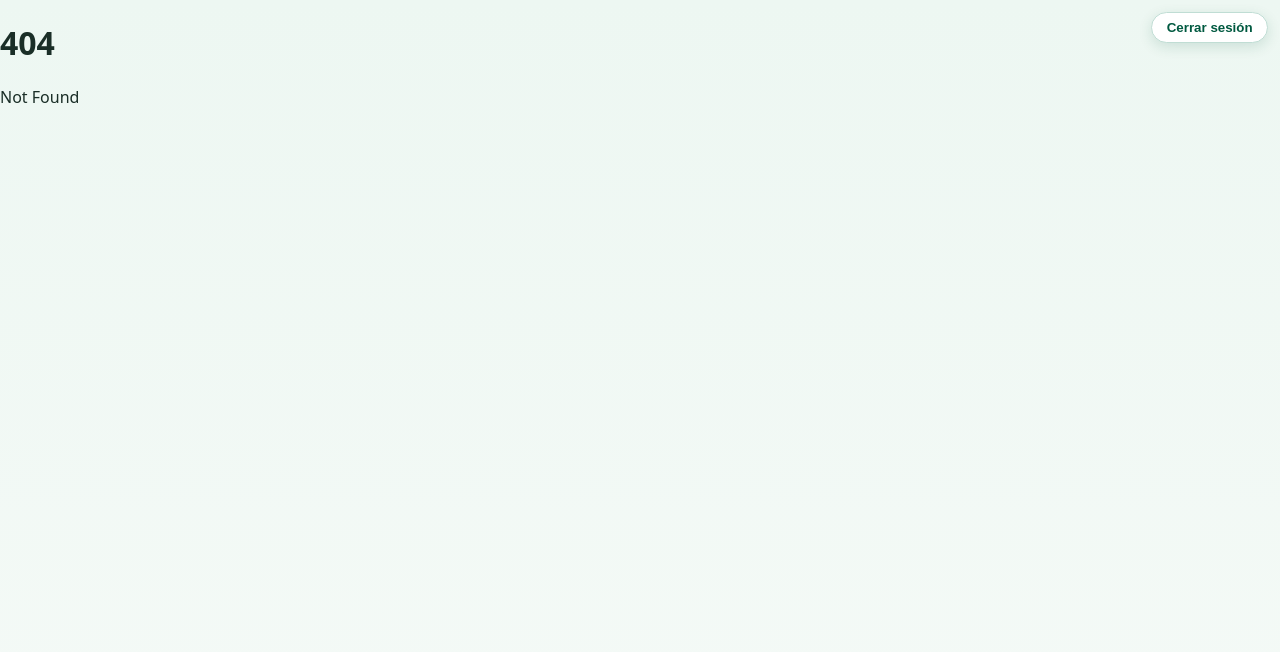
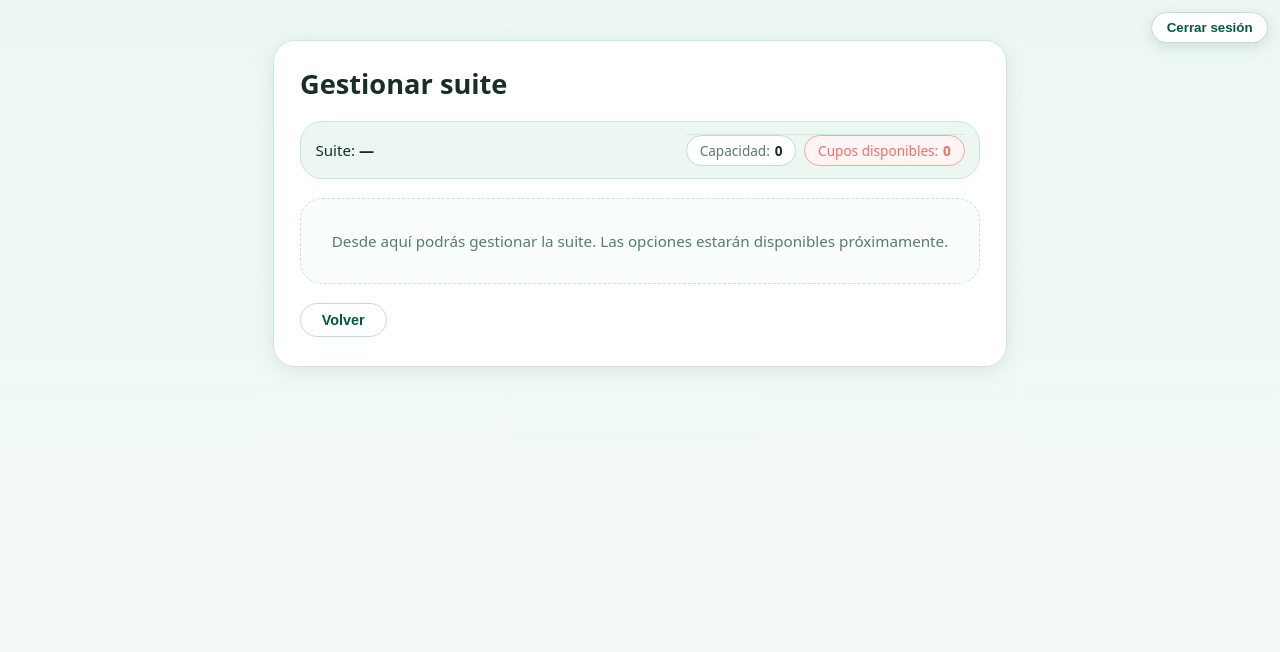
Before and after one commit to wccm92/suites_app, a SvelteKit app in the folder suites_frontend_app/: page /gestionar-suites in a window 1280 px wide. Before the commit this address had no page. Shown: the top 652 px of the page. Built offline with nearby package versions, Linux system fonts and the light colour scheme.

Commit message:
nuevo boton

```diff
--- /dev/null
+++ b/suites_frontend_app/src/routes/gestionar-suites/+page.svelte
@@ -0,0 +1,213 @@
+<script lang="ts">
+  import { goto } from "$app/navigation";
+  import { base } from "$app/paths";
+  import { page } from "$app/stores";
+  import { get } from "svelte/store";
+  import { session } from "$lib/stores/session";
+
+  // ── Suite params (desde la query string) ──────────────────────────────
+  let suiteId = "";
+  let capacidad = 0;
+  let cuposDisponiblesRaw: string | null = null;
+  let cuposDisponiblesNum = 0;
+  let cuposDisponiblesSafe = 0;
+
+  $: suiteId = $page.url.searchParams.get("id_suite") ?? "";
+  $: capacidad = Number($page.url.searchParams.get("capacidad") ?? "0");
+  $: cuposDisponiblesRaw = $page.url.searchParams.get("cupos_disponibles");
+  $: cuposDisponiblesNum = Number(cuposDisponiblesRaw ?? "0");
+  $: cuposDisponiblesSafe =
+    Number.isFinite(cuposDisponiblesNum) && cuposDisponiblesNum > 0
+      ? cuposDisponiblesNum
+      : 0;
+
+  // ── Navegación ────────────────────────────────────────────────────────
+  function getHomeRoute(): string {
+    const { jwt } = get(session);
+    if (!jwt) return `${base}/`;
+    try {
+      const payload = JSON.parse(atob(jwt.split(".")[1]));
+      if (payload?.profile === "leaseholder") return `${base}/arriendos`;
+    } catch {}
+    return `${base}/`;
+  }
+
+  function handleBack() {
+    goto(getHomeRoute());
+  }
+</script>
+
+<svelte:head>
+  <title>Gestionar suite</title>
+  <meta name="viewport" content="width=device-width, initial-scale=1.0" />
+</svelte:head>
+
+<main class="page">
+  <section class="form-container">
+    <div class="step-heading">
+      <h1 class="step-title">Gestionar suite</h1>
+    </div>
+
+    <!-- ── Suite meta ─────────────────────────────────────────────────── -->
+    <div class="suite-meta">
+      <span class="suite-id-label">Suite: <strong>{suiteId || "—"}</strong></span>
+      <div class="suite-stats">
+        <span class="stat-pill">
+          Capacidad: <strong>{capacidad}</strong>
+        </span>
+        <span class="stat-pill {cuposDisponiblesSafe === 0 ? 'stat-pill--zero' : ''}">
+          Cupos disponibles: <strong>{cuposDisponiblesSafe}</strong>
+        </span>
+      </div>
+    </div>
+
+    <!-- ── Contenido (pendiente de lógica) ────────────────────────────── -->
+    <div class="placeholder">
+      <p class="placeholder-text">
+        Desde aquí podrás gestionar la suite. Las opciones estarán disponibles próximamente.
+      </p>
+    </div>
+
+    <div class="step-actions">
+      <button type="button" class="btn-back" on:click={handleBack}>
+        Volver
+      </button>
+    </div>
+  </section>
+</main>
+
+<style>
+  .form-container {
+    width: min(680px, 100%);
+    margin: 0 auto;
+    padding: 1.5rem 1.6rem 1.8rem;
+    display: flex;
+    flex-direction: column;
+    gap: 1.2rem;
+  }
+
+  .step-heading {
+    display: flex;
+    align-items: center;
+    justify-content: space-between;
+    gap: 0.75rem;
+  }
+
+  .step-title {
+    margin: 0;
+    font-size: clamp(1.3rem, 1.05rem + 1vw, 1.7rem);
+    font-weight: 700;
+    color: var(--color-text-main);
+  }
+
+  /* ── Suite meta ───────────────────────────────────────────────────── */
+  .suite-meta {
+    display: flex;
+    flex-wrap: wrap;
+    align-items: center;
+    justify-content: space-between;
+    gap: 0.6rem;
+    padding: 0.75rem 0.9rem;
+    background: #edf7f2;
+    border: 1px solid #c8e6d8;
+    border-radius: var(--radius-lg);
+  }
+
+  .suite-id-label {
+    font-size: 0.95rem;
+    color: var(--color-text-main);
+  }
+
+  .suite-stats {
+    display: flex;
+    flex-wrap: wrap;
+    gap: 0.5rem;
+  }
+
+  .stat-pill {
+    display: inline-flex;
+    align-items: center;
+    padding: 0.3rem 0.8rem;
+    border-radius: 999px;
+    background: #ffffff;
+    border: 1px solid #c0ddd4;
+    font-size: 0.85rem;
+    color: var(--color-text-muted);
+  }
+
+  .stat-pill strong {
+    margin-left: 0.3rem;
+    color: var(--color-text-main);
+    font-weight: 700;
+  }
+
+  .stat-pill--zero {
+    background: #fff5f5;
+    border-color: var(--color-error-soft);
+    color: var(--color-error);
+  }
+
+  .stat-pill--zero strong {
+    color: var(--color-error);
+  }
+
+  /* ── Placeholder ──────────────────────────────────────────────────── */
+  .placeholder {
+    padding: 2rem 1rem;
+    text-align: center;
+    border: 1px dashed #c8e6d8;
+    border-radius: var(--radius-lg);
+    background: #f9fdfb;
+  }
+
+  .placeholder-text {
+    margin: 0;
+    font-size: 0.95rem;
+    color: var(--color-text-muted);
+  }
+
+  /* ── Acciones ─────────────────────────────────────────────────────── */
+  .step-actions {
+    display: flex;
+    justify-content: flex-start;
+  }
+
+  .btn-back {
+    padding: 0.5rem 1.3rem;
+    border-radius: var(--radius-pill);
+    border: 1px solid #c0ddd4;
+    background: #ffffff;
+    color: var(--color-primary);
+    font-size: 0.9rem;
+    font-weight: 600;
+    cursor: pointer;
+    transition:
+      background 0.12s ease,
+      border-color 0.12s ease;
+  }
+
+  .btn-back:hover {
+    background: #edf7f2;
+    border-color: var(--color-primary);
+  }
+
+  @media (max-width: 768px) {
+    .form-container {
+      padding: 1.2rem 1rem 1.4rem;
+    }
+
+    .suite-meta {
+      flex-direction: column;
+      align-items: flex-start;
+    }
+
+    .step-actions {
+      justify-content: stretch;
+    }
+
+    .btn-back {
+      width: 100%;
+      text-align: center;
+    }
+  }
+</style>
```
Also changed, not shown: suites_frontend_app/src/routes/+page.svelte (+60 -0 lines).
